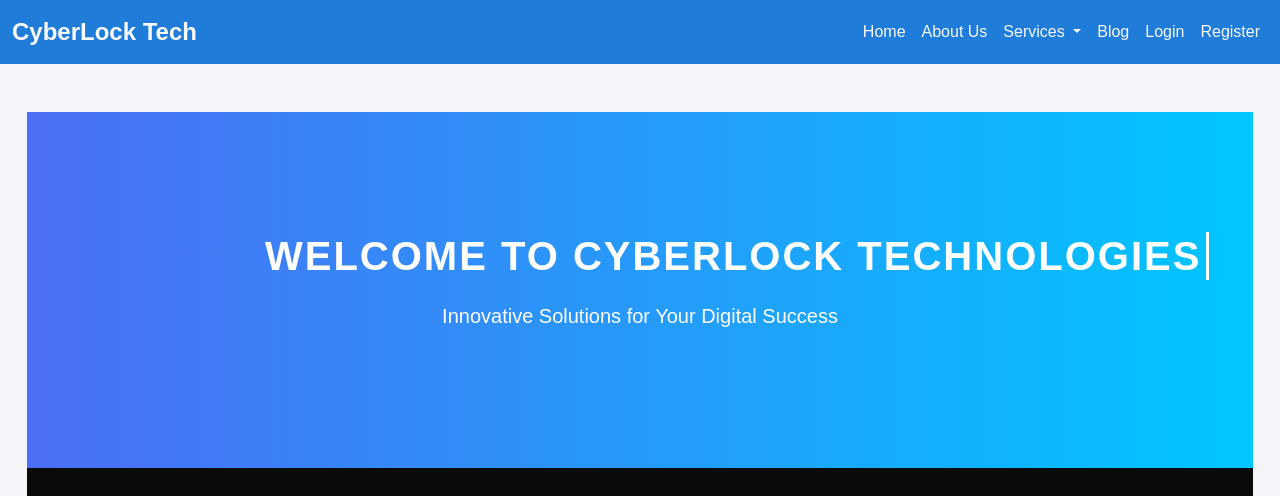
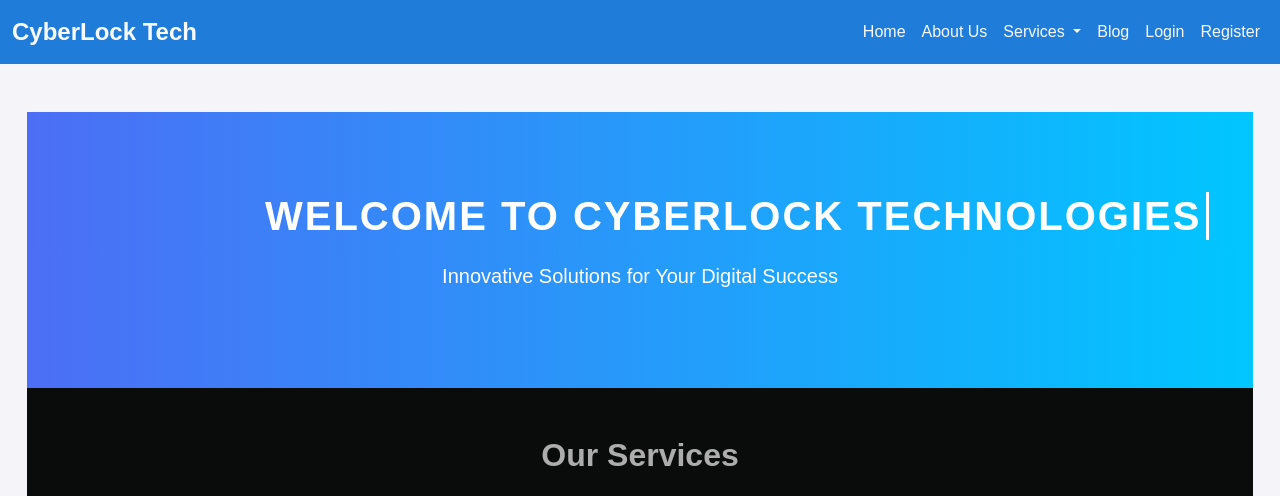
Before and after one commit to C9b3rD3vi1/cyberlock_web, a Django app: page / in a window 1280 px wide. Shown: the top 496 px of the page. Run offline with Django 4.2, Linux system fonts and the light colour scheme; data comes from the database, SQL or seed files in the repository; some libraries are stand-ins or nearby versions.

Commit message:
here container

```diff
--- a/static/css/home.css
+++ b/static/css/home.css
@@ -19,7 +19,7 @@ h1, h2, h3 {
 .hero {
     background: linear-gradient(to right, #4c6ef5, #00c6ff);
     color: white;
-    padding: 100px 0;
+    padding: 60px 0;
     text-align: center;
     position: relative;
     z-index: 1;
```
